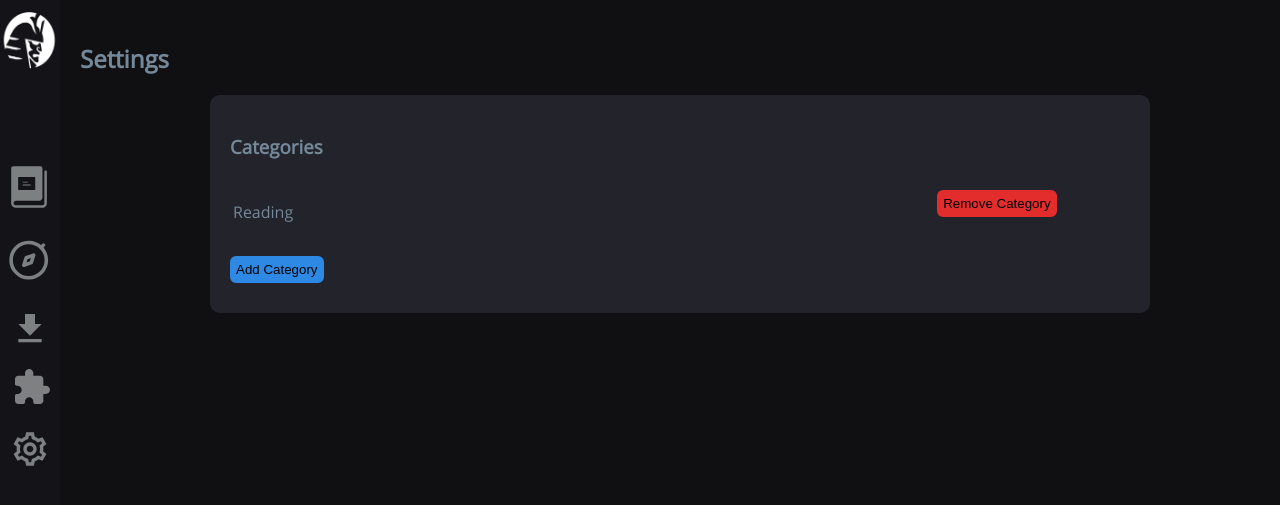
After one commit to Halludba71/Shogun-Manga-Reader, a Django app: page /settings/ in a window 1280 px wide. The commit adds this page. Shown: the top 505 px of the page. Run offline with Django 3.2, Linux system fonts and the light colour scheme; data comes from the database, SQL or seed files in the repository.

Commit message:
Categories working

```diff
--- a/main/admin.py
+++ b/main/admin.py
@@ -1,11 +1,11 @@
 from django.contrib import admin
-from .models import extension, manga, chapter, categorie, mangaCategorie, download, setting
+from .models import extension, manga, chapter, download, setting, category, mangaCategory
 # Register your models here.
 
 admin.site.register(manga)
 admin.site.register(extension)
 admin.site.register(chapter)
-admin.site.register(categorie)
-admin.site.register(mangaCategorie)
+admin.site.register(category)
+admin.site.register(mangaCategory)
 admin.site.register(download)
 admin.site.register(setting)
--- a/main/models.py
+++ b/main/models.py
@@ -64,12 +64,12 @@ class chapter(models.Model):
 	def __str__(self):
 		return self.name
 
-class categorie(models.Model):
+class category(models.Model):
 	name = models.TextField(default='', blank=True)
 	def __str__(self):
 		return self.name
 
-class mangaCategorie(models.Model):
+class mangaCategory(models.Model):
 	categoryid = models.IntegerField()
 	mangaid = models.IntegerField()
 
--- a/main/static/css/base.css
+++ b/main/static/css/base.css
@@ -114,3 +114,13 @@ h1 {
     padding-left: 0px;
     padding-top: 15px;
 }
+
+.settings{
+    filter: invert(60%) sepia(80%) saturate(913%) hue-rotate(166deg) brightness(87%) contrast(2%);
+    padding-left: 0px;
+    padding-top: 15px;
+}
+
+.settings:hover{
+    filter: invert(64%) sepia(80%) saturate(4587%) hue-rotate(190deg) brightness(98%) contrast(92%);
+}
--- /dev/null
+++ b/main/static/css/settings.css
@@ -0,0 +1,61 @@
+.settings-list{
+    overflow: hidden;
+    margin: auto;
+    padding: 20px;
+    max-width: 75%;
+    border-radius: 10px;
+    background-color:#23232b;
+}
+
+.submit-button{
+    margin-top: 10px;
+    background-color: #2d89e3;
+    border: 5px solid #2d89e3;
+    padding: 1px;
+    border-radius: 6px;
+    cursor: pointer;
+    box-shadow: none;
+    color: black;
+    margin-bottom: 10px;
+}
+
+.submit-button:hover{
+    background-color: #519fd3;
+    border: 5px solid #519fd3;
+}
+
+.createCategory{
+    background-color:#23232b;
+    color:#748899;
+}
+
+.categoryName{
+    padding: 10px;
+    margin-bottom: 1rem;
+    background-color: #141418;
+    color: white;
+    outline: none;
+    border: 1px solid #748899;
+    border-radius: 10px;
+}
+
+.cancel-button{
+    margin-top: 10px;
+    background-color: #e32d2d;
+    border: 5px solid #e32d2d;
+    padding: 1px;
+    border-radius: 6px;
+    cursor: pointer;
+    box-shadow: none;
+    color: black;
+    margin-bottom: 10px;
+}
+
+.cancel-button:hover{
+    background-color: #db0e0e;
+    border: 5px solid #db0e0e;
+}
+
+.delete-category button{
+    margin-left: 80vh;
+}
--- a/main/templates/main/base.html
+++ b/main/templates/main/base.html
@@ -57,6 +57,11 @@
                     </svg>
                 </a>
             </li>
+            <li>
+                <a href="/settings" class="nav-link">
+                    <img src="{% static 'images/setting.svg' %}" class="settings" width="40" height="40" alt="">
+                </a>
+            </li>
         </ul>
     </nav>+
         <!--<a href="/library">
--- a/main/templates/main/library.html
+++ b/main/templates/main/library.html
@@ -18,9 +18,15 @@
           <img src="{% static 'images/refresh.svg' %}" alt="">
       </button>
   </form>
+  <button class="tool" onclick="window.filterLibrary.showModal()">
+      <img src="{% static 'images/filter.svg' %}" alt="">
+  </button>
 </div>
 <link rel="stylesheet" type="text/css" href="{% static 'css/library.css' %}">
 
+<dialog id="filterLibrary">
+
+</dialog>
 <div class="books" id="books">
 {% for book in library %}
 
--- /dev/null
+++ b/main/templates/main/settings.html
@@ -0,0 +1,51 @@
+{% extends 'main/base.html' %}
+{% load static %}
+
+{% block extra_head_content %}
+
+    <link rel="stylesheet" type="text/css" href="{% static 'css/settings.css' %}">
+    {{ block.super }}
+{% endblock %}
+
+{% block content %}
+<h2>Settings</h2>
+
+<div class="settings-list">
+    <h3>Categories</h3>
+    {% if categories|length == 0 %}
+    <p>You have no categories. Try make one now</p>
+    {% else %}
+    <table>
+        {% for category in categories %}
+            <tr>
+                <td>
+                    {{ category }}
+                </td>
+                <td class="delete-category">
+                    <form action="/settings/" method="post">
+                        {% csrf_token %}
+                        <button type="submit" name="editSetting" value="deleteCategory" class="cancel-button">
+                            Remove Category
+                        </button>
+                        <input type="hidden" name="categoryName" value="{{ category }}">
+                    </form>
+                </td>
+            </tr>
+
+        {% endfor %}
+    </table>
+    {% endif %}
+    <button class="submit-button" onclick="window.createCategory.show()">
+        Add Category
+    </button>
+</div>
+
+<dialog class="createCategory" id="createCategory">
+    <form action="/settings/" method="post">
+    <input type="text" maxlength="15" id="categoryName" name="categoryName" class="categoryName" placeholder="Category Name ...">
+    {% csrf_token %}
+    <button type="submit" name="editSetting" value="newCategory" class="submit-button">Ok</button>
+    <button type="button" class="cancel-button" onclick="window.createCategory.close()">Cancel</button>
+    </form>
+</dialog>
+{% endblock %}
--- a/main/urls.py
+++ b/main/urls.py
@@ -11,5 +11,6 @@ urlpatterns = [
     path("comic/<int:inLibrary>/<int:id>", views.comic, name="comic"),
     path("read/<int:inLibrary>/<int:comicId>/<int:chapterIndex>", views.read, name="read"),
     path("bypass/<path:imageUrl>", views.bypass, name="bypass"),
-    path("downloads/", views.downloads, name="downloads")
+    path("downloads/", views.downloads, name="downloads"),
+    path("settings/", views.settings, name="settings")
 ]
--- a/main/views.py
+++ b/main/views.py
@@ -1,8 +1,10 @@
 from hashlib import new
+from threading import currentThread
 from turtle import update
+from celery import current_app
 from django.shortcuts import render, redirect
 from django.http import HttpResponse, HttpResponseRedirect, JsonResponse
-from .models import manga, extension, chapter, download, setting
+from .models import manga, extension, chapter, download, setting, category, mangaCategory
 from main.Backend.extensions.extension_list import ext_list
 from main.Backend.extensions.download_extensions import download_extension
 from main.Backend.extensions.search_manga import search
@@ -75,6 +77,8 @@ def novel(response, id):
 def comic(response, id, inLibrary):
     if inLibrary == 1:
         comic = manga.objects.get(id=id)
+        currentCategories = [category.objects.get(id=item.categoryid) for item in mangaCategory.objects.filter(mangaid=id)]
+        allCategories = category.objects.all()
         if comic.updating == True:
             toast = ToastNotifier()
             toast.show_toast(
@@ -175,6 +179,17 @@ def comic(response, id, inLibrary):
                         )
                         leftToRead = len(chapter.objects.filter(comicId=id).exclude(read=True))
                         comic.leftToRead = leftToRead
+            if method == "editCategories":
+                newCategories = response.POST.getlist("checkbox")
+                for item in currentCategories:
+                    if item.id not in newCategories:
+                        mangaCategoryToDelete = mangaCategory.objects.get(categoryid=item.id, mangaid=id)
+                        if mangaCategoryToDelete.categoryid != category.objects.get(name="default").id:
+                            mangaCategoryToDelete.delete()
+                for categoryId in newCategories:
+                    if not mangaCategory.objects.all().filter(categoryid=categoryId, mangaid=id).exists():
+                        mangaCategory.objects.create(categoryid=categoryId, mangaid=id)
+                currentCategories = [category.objects.get(id=item.categoryid) for item in mangaCategory.objects.filter(mangaid=id)]
 
         nextChapter = -1
         if len(ordered) > 0:
@@ -192,6 +207,7 @@ def comic(response, id, inLibrary):
             else:
                 nextChapter = chapter.objects.get(index=nextChapter, comicId=comic.id).index
             print(nextChapter)
+
     elif inLibrary == 0:
         mangaInfo = response.session.get('mangaInfo').split(',')
         ext = extension.objects.get(name=mangaInfo[0])
@@ -210,7 +226,7 @@ def comic(response, id, inLibrary):
         response.session['metaData'] = comic
         return render(response, "main/browse_comic.html", {"comic":comic, "chapters":chapters})
 
-    return render(response, "main/comic.html", {"comic":comic, "chapters":ordered.reverse(), "nextChapter": nextChapter})
+    return render(response, "main/comic.html", {"comic":comic, "chapters":ordered.reverse(), "nextChapter": nextChapter, "allCategories": allCategories, "currentCategories":currentCategories})
 
 def read(response, inLibrary, comicId, chapterIndex):
     comic = manga.objects.get(id=comicId)
@@ -274,4 +290,25 @@ def bypass(response, imageUrl):
     imageData = (requests.get(imageUrl, headers=headers)).content
     # print(imageData)
     return HttpResponse(imageData, content_type="image/png")
-    # return HttpResponse("hello")
+
+def settings(response):
+    if response.method == "POST":
+        method = response.POST["editSetting"]
+        if method == "newCategory":
+            categoryName = response.POST["categoryName"]
+            if category.objects.all().filter(name=categoryName).exists():
+                toast = ToastNotifier()
+                toast.show_toast(
+                    f'Category already exists!',
+                    'Category names must be unique',
+                duration=3,
+                )
+            else:
+                category.objects.create(name=categoryName)
+        if method == "deleteCategory":
+            categoryName = response.POST["categoryName"]
+            categoryToDelete = category.objects.get(name=categoryName)
+            mangaCategory.objects.all().filter(categoryid=categoryToDelete.id).delete()
+            categoryToDelete.delete()
+    categories = category.objects.all().exclude(name="default")
+    return render(response, "main/settings.html", {"categories": categories})
```
Also changed, not shown: main/Backend/update.py (+12 -12 lines), main/static/css/comic.css (+42 -4 lines), main/templates/main/comic.html (+31 -1 lines), db.sqlite3, main/migrations/0029_rename_categorie_category.py (added), main/migrations/0030_rename_mangacategorie_mangacategory.py (added).
